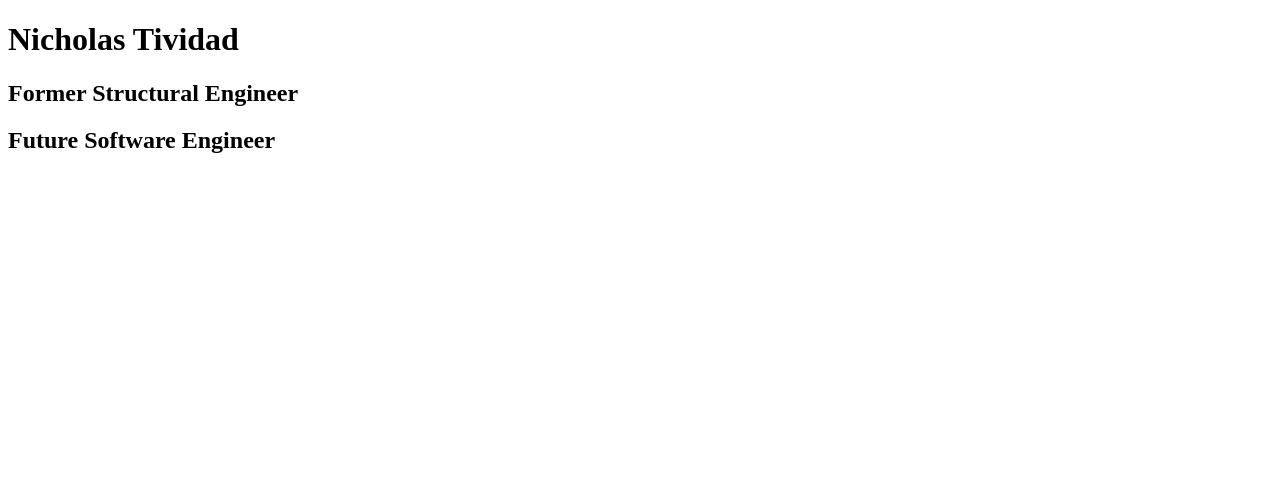
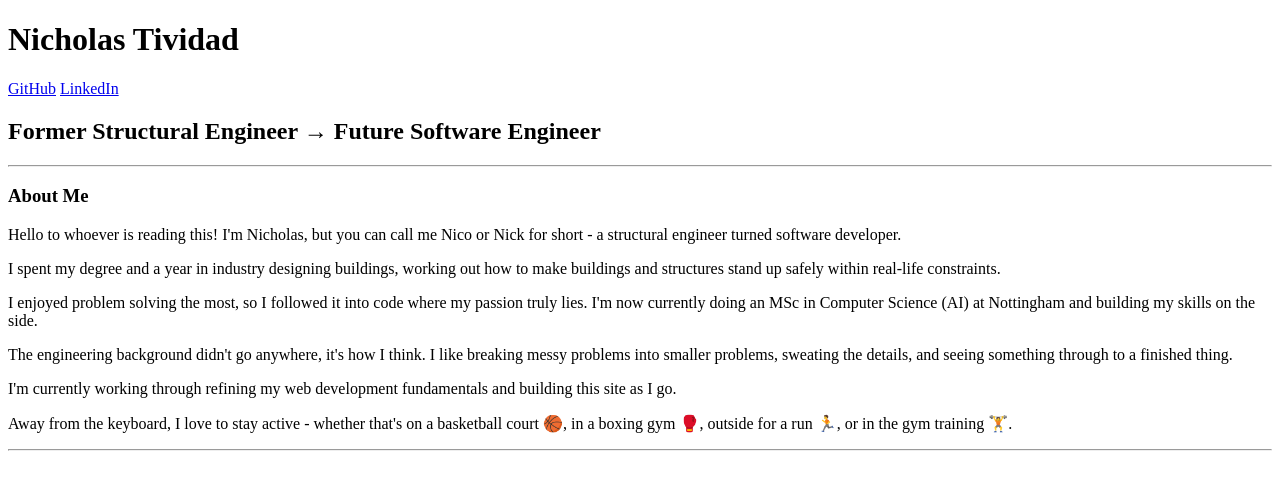
Before and after one commit to NicoTividad/portfolio-website, a plain HTML site: page index.html in a window 1280 px wide. Drawn offline with Linux system fonts and the light colour scheme.

Commit message:
Updated top header section with social links & the about me section

```diff
--- a/index.html
+++ b/index.html
@@ -3,11 +3,26 @@
 <head>
     <meta charset="UTF-8">
     <meta name="viewport" content="width=device-width, initial-scale=1.0">
-    <title>Document</title>
+    <title>Nicholas Tividad</title>
 </head>
 <body>
+    <!-- TOP HEADER SECTION WITH LINKS TO SOCIALS -->
     <h1>Nicholas Tividad</h1>
-    <h2>Former Structural Engineer</h2>
-    <h2>Future Software Engineer</h2>
+        <a href="https://github.com/NicoTividad" target="_blank" rel="noreferrer">GitHub</a>
+        <a href="https://www.linkedin.com/in/nicholas-tividad/" target="_blank" rel="noreferrer">LinkedIn</a>
+
+    <h2>Former Structural Engineer &#8594; Future Software Engineer</h2>
+
+     <!-- ABOUT ME SECTION -->
+    <hr>
+
+    <h3>About Me</h3>
+        <p>Hello to whoever is reading this! I'm Nicholas, but you can call me Nico or Nick for short - a structural engineer turned software developer.</p>
+        <p>I spent my degree and a year in industry designing buildings, working out how to make buildings and structures stand up safely within real-life constraints.</p>
+        <p>I enjoyed problem solving the most, so I followed it into code where my passion truly lies. I'm now currently doing an MSc in Computer Science (AI) at Nottingham and building my skills on the side.</p>
+        <p>The engineering background didn't go anywhere, it's how I think. I like breaking messy problems into smaller problems, sweating the details, and seeing something through to a finished thing.</p>
+        <p>I'm currently working through refining my web development fundamentals and building this site as I go.</p>
+        <p>Away from the keyboard, I love to stay active - whether that's on a basketball court &#127936, in a boxing gym &#129354, outside for a run &#127939, or in the gym training &#127947.</p>
+    <hr>
 </body>
 </html>
```
